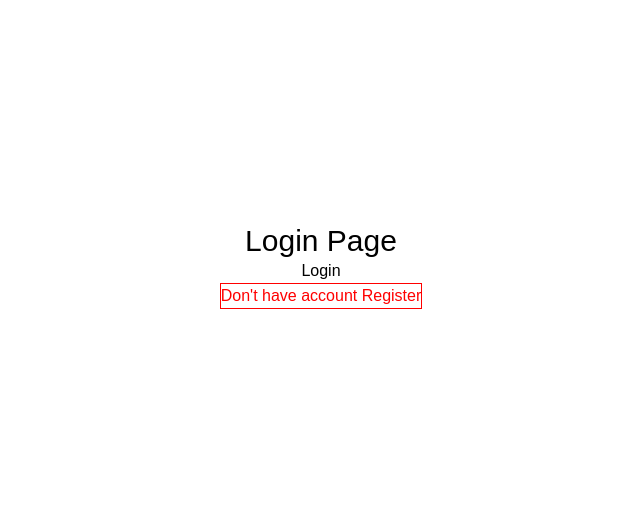
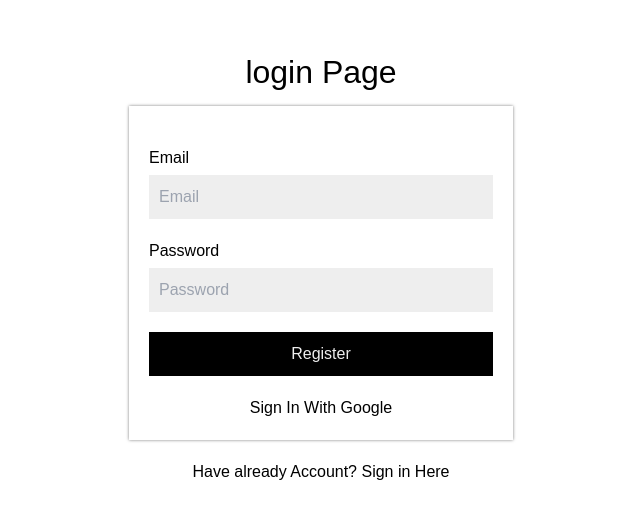
Before and after one commit to amriarendy/next-js, a Next.js app: page /auth/login in a window 1280 px wide. Shown: the part 134-652 px from the top of the page, without its empty margins (319-959 px from the left). Built offline with nearby package versions, Linux system fonts and the light colour scheme.

Commit message:
create auth google

```diff
--- a/src/pages/api/auth/[...nextauth].ts
+++ b/src/pages/api/auth/[...nextauth].ts
@@ -1,5 +1,6 @@
 import NextAuth, { NextAuthOptions } from "next-auth";
 import CredentialsProvider from "next-auth/providers/credentials";
+import GoogleProvider from "next-auth/providers/google"
 
 const authOptions: NextAuthOptions = {
     session: {
@@ -7,34 +8,49 @@ const authOptions: NextAuthOptions = {
     },
     secret: process.env.NEXTAUTH_SECRET,
     providers: [
-        CredentialsProvider({
-            type: 'credentials',
-            name: "Credentials",
-            credentials: {
-                email: {label: "Email", type: "email"},
-                fullname: {label: "Full Name", type: "text"},
-                password: { label: "Password", type: "password"}
-            },
-            async authorize(credentials) {
-                const { email, password, fullname} = credentials as {
-                    email: string,
-                    password: string,
-                    fullname: string,
-                };
-                const user: any = { id: 1, email: email, password: password, fullname: fullname, };
-                if (user) {
-                    return user;
-                } else {
-                    return null
-                }
-            }
+        // script auth credentials
+        // CredentialsProvider({
+        //     type: 'credentials',
+        //     name: "Credentials",
+        //     credentials: {
+        //         email: {label: "Email", type: "email"},
+        //         fullname: {label: "Full Name", type: "text"},
+        //         password: { label: "Password", type: "password"}
+        //     },
+        //     async authorize(credentials) {
+        //         const { email, password, fullname} = credentials as {
+        //             email: string,
+        //             password: string,
+        //             fullname: string,
+        //         };
+        //         const user: any = { id: 1, email: email, password: password, fullname: fullname, };
+        //         if (user) {
+        //             return user;
+        //         } else {
+        //             return null
+        //         }
+        //     }
+        // })
+        GoogleProvider({
+            clientId: process.env.GOOGLE_OAUTH_CLIENT_ID || "",
+            clientSecret: process.env.GOOGLE_OAUTH_CLIENT_SECRET || "",
         })
     ],
     callbacks: {
-        jwt({token, account, profile, user}: any) {
+        async jwt({token, account, profile, user}: any) {
             if (account?.provider==="credentials") {
                 token.email = user.email;
                 token.fullname = user.fullname;
+            }
+            if (account?.provider === "google") {
+                const data = {
+                    fullname: user.name,
+                    email: user.email,
+                    image: user.image,
+                    type: "google"
+                }
+                console.log("google auth: ", data);
+
             }
             return token
         },
--- a/src/views/auth/login/Login.module.scss
+++ b/src/views/auth/login/Login.module.scss
@@ -2,9 +2,50 @@
 
 .login {
   display: flex;
+  align-items: center;
+  justify-content: center;
   flex-direction: column;
-  justify-content: center;
-  align-items: center;
   height: 100vh;
-  background-color: map-get($map: $schema, $key: primary);
+  width: 100vw;
+  &__title {
+      font-size: 32px;
+      margin-bottom: 10px;
+  }
+  &__error {
+      color: #fd3131;
+      margin-bottom: 10px;
+  }
+  &__form {
+      width: 30%;
+      padding: 20px;
+      box-shadow: 0 0 3px rgba($color: #000000, $alpha: 0.5);
+      margin-bottom: 20px;
+      &__item {
+          display: flex;
+          flex-direction: column;
+          margin: 20px 0;
+          &__input {
+              padding: 10px;
+              background-color: #eee;
+              margin-top: 5px;
+          }
+          &__button {
+              background-color: #000000;
+              color: #eee;
+              width: 100%;
+              padding: 10px;
+          }
+          &__google {
+            width: 100%;
+            text-align: center;
+            margin-top: 20px;
+          }
+      }
+  }
+  &__link {
+      a {
+          color: #2f3ec7;
+          font-weight: bold;
+      }
+  }
 }
--- a/src/views/auth/login/index.tsx
+++ b/src/views/auth/login/index.tsx
@@ -1,17 +1,63 @@
 import Link from "next/link";
 import { useRouter } from "next/router";
 import styles from "./Login.module.scss"
+import { useState } from "react";
+import { signIn } from "next-auth/react";
 
 const LoginViews = () => {
-    const { push } = useRouter();
-    const handleLogin = () => {
-        push("/dashboard");
-    };
+    const [ isLoading, setIsLoading ] = useState(false);
+    const [ error, setError] = useState("");
+    const { push, query } = useRouter();
+    const callbackUrl: any = query.callbackUrl || "/";
+    const handleSubmit = async (event: any) => {
+        event.preventDefault();
+        setError("");
+        setIsLoading(true)
+        try {
+            const res = await signIn("credentials", {
+                email: event.target.email.value,
+                password: event.target.password.value,
+                callbackUrl,
+            });
+            if (!res?.error) {
+                setIsLoading(false);
+                push(callbackUrl);
+            } else {
+                setIsLoading(false);
+                setError("Email or password is incorect!")
+            }
+        } catch (error: any) {
+            setIsLoading(false);
+            setError("Email or password is incorect!")
+        }
+    }
     return (
         <div className={styles.login}>
-            <h1 className="text-3xl">Login Page</h1>
-            <button onClick={() => handleLogin()}>Login</button>
-            <p style={{color: "red", border: "1px solid red"}}>Don't have account <Link href={"/auth/register"}>Register</Link></p>
+            <h1 className={styles.login__title}>login Page</h1>
+                {error && <p className={styles.login__error}>{error}</p>}
+                <div className={styles.login__form}>
+                        <form onSubmit={handleSubmit}>
+                            <div className={styles.login__form__item}>
+                                <label htmlFor="email" className={styles.login__form__item__label}>Email</label>
+                                <input id="email" type="email" name="email" placeholder="Email" className={styles.login__form__item__input} />
+                            </div>
+                            <div className={styles.login__form__item}>
+                                <label htmlFor="password" className={styles.login__form__item__label}>Password</label>
+                                <input id="password" type="password" name="password" placeholder="Password" className={styles.login__form__item__input} />
+                            </div>
+                            <button type="submit" className={styles.login__form__item__button} disabled={isLoading}>
+                                {isLoading ? "Loading..." : "Register"}
+                            </button>
+                            <button onClick={()=> signIn("google", {
+                                callbackUrl,
+                                redirect: false
+                            })}
+                            className={styles.login__form__item__google}>
+                                Sign In With Google
+                            </button>
+                        </form>
+                </div>
+                <p className={styles.register__link}>Have already Account? Sign in <Link href={'/auth/login'}>Here</Link></p>
         </div>
     )
 }
```
Also changed, not shown: 1 other file (tests, documents, lock files or other folders).
